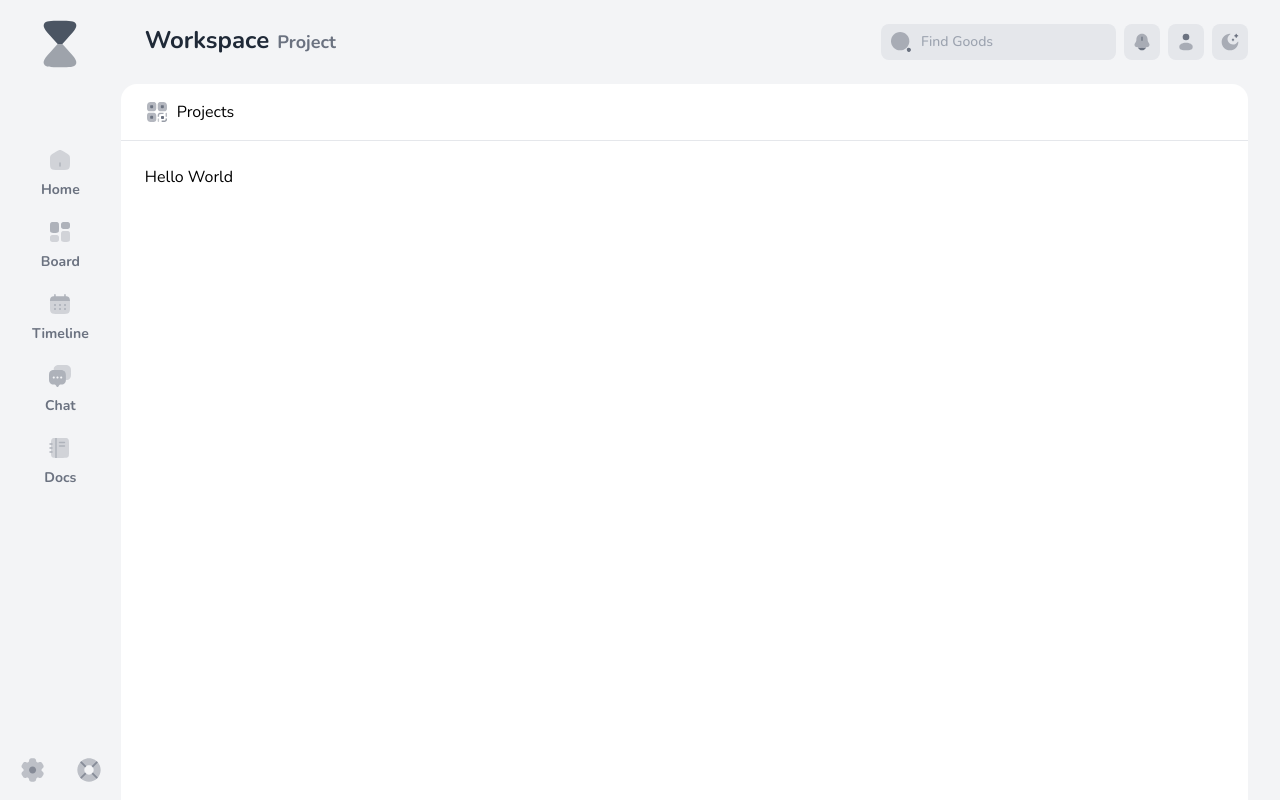
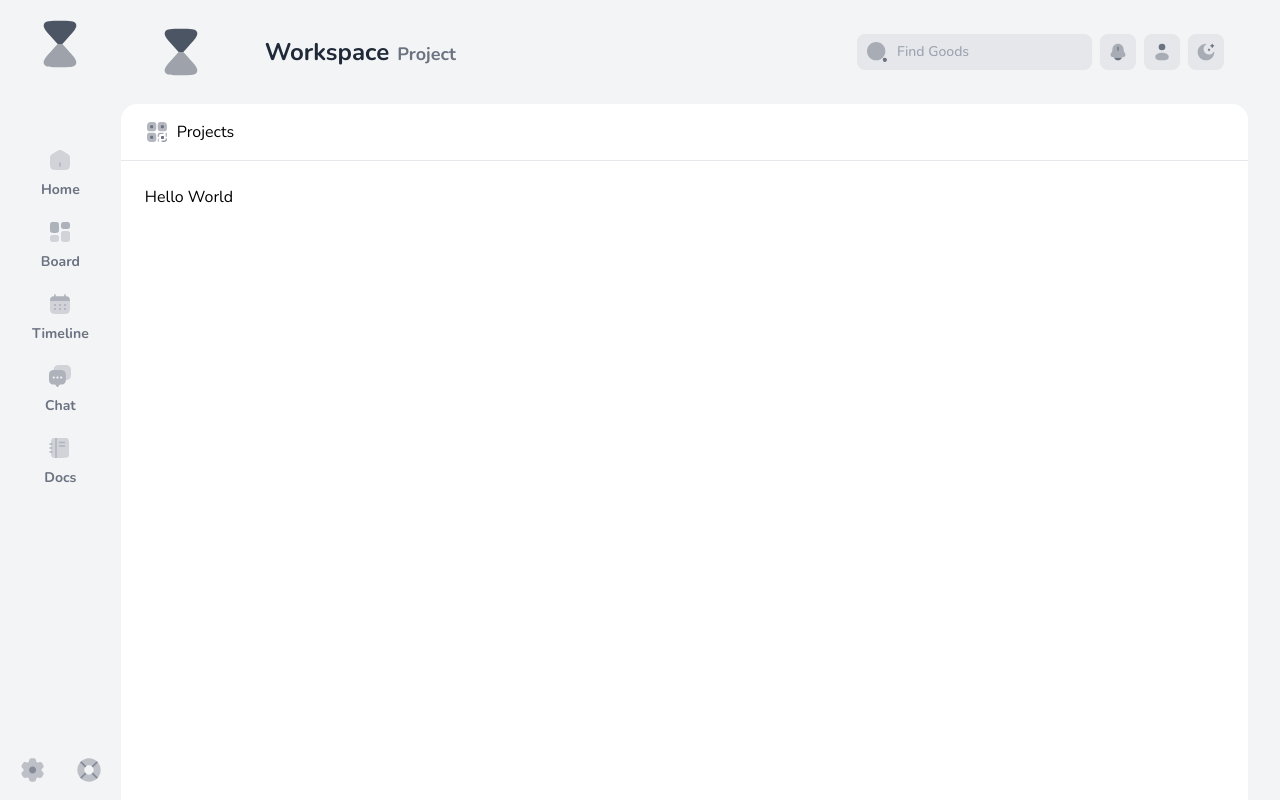
Before and after one commit to rayatechs/Leaner, a Vue app: page / in a window 1280 px wide. Built offline with nearby package versions, Linux system fonts and the light colour scheme.

Commit message:
feat: add dropdown for workspace

```diff
--- a/src/components/TheHeader.vue
+++ b/src/components/TheHeader.vue
@@ -1,18 +1,46 @@
 <script setup lang="ts">
+import { ref } from 'vue';
+import TheLogo from './TheLogo.vue';
 import IconBell from '@/components/icons/IconBell.vue';
 import IconMoon from '@/components/icons/IconMoon.vue';
 import IconUser from '@/components/icons/IconUser.vue';
 import IconSearch from '@/components/icons/IconSearch.vue';
+import IconArrowRight from './icons/IconArrowRight.vue';
+
+const workspaceHovered = ref(false)
+const workspaceClicked = ref(false)
 </script>
 
 <template>
-    <header class="flex flex-row items-start justify-between p-6 pr-0">
+    <header class="flex flex-row items-center p-6">
+        <div class="ml-2 mr-14">
+            <TheLogo />
+        </div>
+
         <div class="flex flex-row items-end justify-center space-x-2">
-            <h2 class="text-2xl font-bold text-gray-800 ">Workspace</h2>
+            <div class="relative flex flex-row items-center justify-center cursor-pointer"
+                @mouseenter="workspaceHovered = true" @mouseleave="workspaceHovered = false"
+                @click="workspaceClicked = !workspaceClicked">
+                <h2 class="text-2xl font-bold text-gray-800">Workspace</h2>
+                <Transition name="slide-to-right-fade">
+                    <IconArrowRight v-if="workspaceHovered || workspaceClicked" class="w-8 transition-all duration-300"
+                        :class="{ 'rotate-90': workspaceClicked }" />
+                </Transition>
+
+                <Transition name="slide-to-down-fade">
+                    <div v-if="workspaceClicked"
+                        class="absolute left-0 flex flex-col items-center justify-center bg-white border rounded-lg w-60 top-10">
+                        <button class="w-full px-4 py-2 text-left hover:bg-gray-200">Raya</button>
+                        <button class="w-full px-4 py-2 text-left hover:bg-gray-200">Part</button>
+                        <button class="w-full px-4 py-2 text-left border-t hover:bg-gray-200">Create New
+                            Workspace</button>
+                    </div>
+                </Transition>
+            </div>
             <h4 class="text-lg font-bold text-gray-500 ">Project</h4>
         </div>
 
-        <div class="flex flex-row items-center space-x-2">
+        <div class="flex flex-row items-center ml-auto space-x-2">
             <div class="relative">
                 <input type="text" placeholder="Find Goods"
                     class="py-2 pl-10 pr-4 text-sm font-medium bg-gray-200 rounded-lg focus:outline-none">
@@ -33,3 +61,27 @@ import IconSearch from '@/components/icons/IconSearch.vue';
         </div>
     </header>
 </template>
+
+<style scoped>
+.slide-to-right-fade-enter-active,
+.slide-to-down-fade-enter-active {
+    transition: all 0.3s ease-out;
+}
+
+.slide-to-right-fade-leave-active,
+.slide-to-down-fade-leave-active {
+    transition: all 0.3s ease-in;
+}
+
+.slide-to-right-fade-enter-from,
+.slide-to-right-fade-leave-to {
+    transform: translateX(-20px);
+    opacity: 0;
+}
+
+.slide-to-down-fade-enter-from,
+.slide-to-down-fade-leave-to {
+    transform: translateY(-20px);
+    opacity: 0;
+}
+</style>
--- /dev/null
+++ b/src/components/TheLogo.vue
@@ -0,0 +1,10 @@
+<script setup lang="ts"></script>
+
+<template>
+    <svg xmlns="http://www.w3.org/2000/svg" class="w-14" viewBox="0 0 24 24">
+        <path class="fill-gray-600" fill-rule="evenodd" clip-rule="evenodd"
+            d="M12 2C7.86697 2 5.80046 2 5.19825 3.29918C5.14649 3.41086 5.10282 3.52686 5.06765 3.6461C4.65857 5.0333 6.11981 6.64111 9.0423 9.85674L11 12H13L14.9577 9.85674C17.8802 6.64111 19.3414 5.0333 18.9323 3.6461C18.8972 3.52686 18.8535 3.41086 18.8017 3.29918C18.1995 2 16.133 2 12 2Z" />
+        <path class="opacity-50 fill-gray-600"
+            d="M5.19825 20.7008C5.80046 22 7.86697 22 12 22C16.133 22 18.1995 22 18.8017 20.7008C18.8535 20.5891 18.8972 20.4731 18.9323 20.3539C19.3414 18.9667 17.8802 17.3589 14.9577 14.1433L13 12H11L9.0423 14.1433C6.11981 17.3589 4.65857 18.9667 5.06765 20.3539C5.10282 20.4731 5.14649 20.5891 5.19825 20.7008Z" />
+    </svg>
+</template>
--- /dev/null
+++ b/src/components/icons/IconArrowRight.vue
@@ -0,0 +1,11 @@
+<script setup lang="ts">
+</script>
+
+<template>
+    <svg xmlns="http://www.w3.org/2000/svg" viewBox="0 0 24 24">
+        <path class="fill-gray-500"
+            d="M12.4044 8.30273L15.8351 11.6296C16.0549 11.8428 16.0549 12.1573 15.8351 12.3704L9.20467 18.8001C8.79094 19.2013 8 18.9581 8 18.4297V12.7071L12.4044 8.30273Z" />
+        <path class="opacity-50 fill-gray-500"
+            d="M8 11.2929L8 5.5703C8 5.04189 8.79094 4.79869 9.20467 5.1999L11.6864 7.60648L8 11.2929Z" />
+    </svg>
+</template>
```
